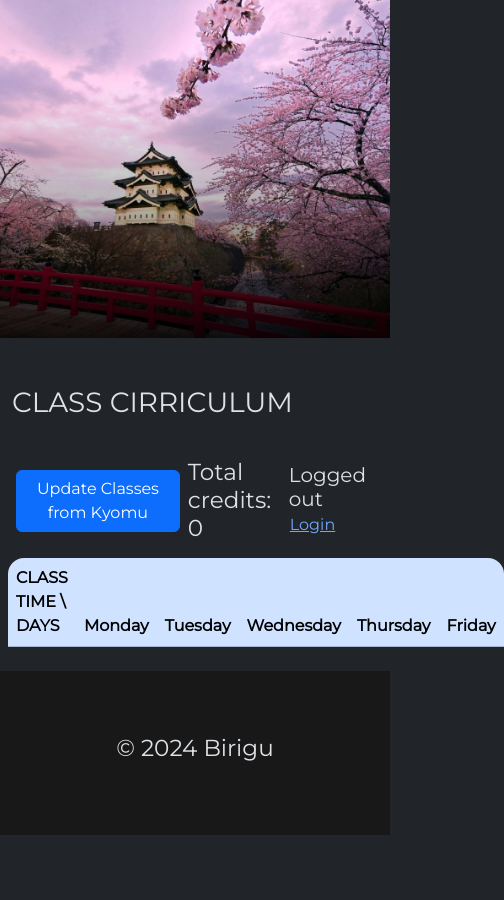
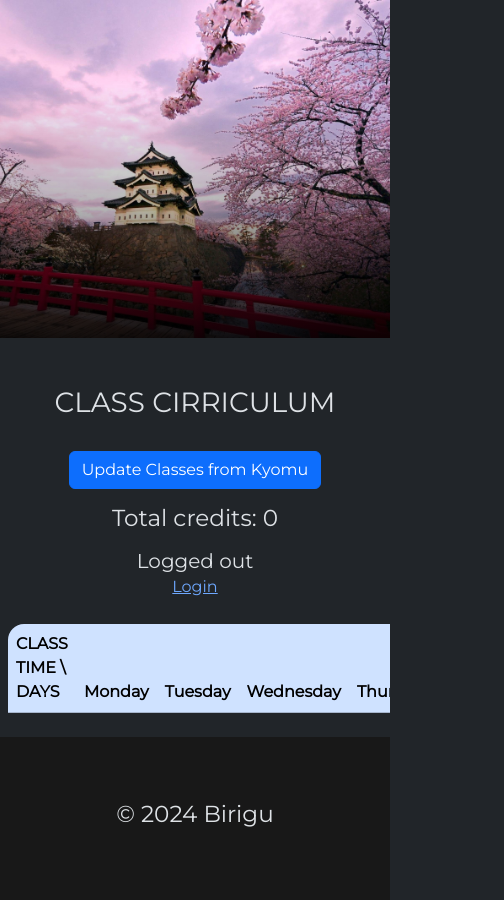
Before and after one commit to b1rigu/TUTManage, a website: page public/index.html in a window 390 px wide. Shown: the whole page, 504 px wide, since content can reach past the window. Before the commit the page ends 844 px from the top, so only its background shows below. Drawn offline with nearby package versions, Linux system fonts and the light colour scheme.

Commit message:
fixed responsivity

```diff
--- a/public/index.html
+++ b/public/index.html
@@ -24,10 +24,12 @@
             <img src="./background.jpg" />
             <div class="img-cover-bottom"></div>
         </div>
-        <div class="container pt-5 pb-4">
-            <h1>CLASS CIRRICULUM</h1>
+        <div class="container pt-5 pb-2">
+            <h1 class="text-center text-lg-start">CLASS CIRRICULUM</h1>
         </div>
-        <div class="container d-flex p-2 align-items-center">
+        <div class="container p-2">
+            <div class="row align-items-center">
+                <div class="my-2 col-12 col-lg-4 text-center">
                     <button
                         type="button"
                         class="btn btn-primary mx-2"
@@ -36,15 +38,21 @@
                     >
                         Update Classes from Kyomu
                     </button>
+                </div>
+                <div class="my-2 col-12 col-lg-4 text-center">
                     <h3 class="m-0">Total credits: <span id="total-credits"></span></h3>
+                </div>
+                <div class="my-2 col-12 col-lg-4 text-center">
                     <div class="ms-auto mb-0 spinner-border loading" role="status"></div>
                     <h5 class="ms-auto mb-0 non-loading">
                         <span id="login-status"></span>
-                <span class="pe-3" id="loggedin-username"></span>
+                        <span id="loggedin-username"></span>
                         <div id="login-btn-div"></div>
                     </h5>
                 </div>
-        <div class="container p-2">
+            </div>
+        </div>
+        <div class="table-responsive container p-2">
             <table class="table table-striped table-primary" id="cirriculum-table">
                 <thead>
                     <tr>
@@ -437,7 +445,14 @@
 
     <!-- Toast template -->
     <div class="toast-container position-fixed bottom-0 end-0 p-3">
-        <div id="alert-toast" class="toast" role="alert" aria-live="assertive" aria-atomic="true" ref={toastRef}>
+        <div
+            id="alert-toast"
+            class="toast"
+            role="alert"
+            aria-live="assertive"
+            aria-atomic="true"
+            ref="{toastRef}"
+        >
             <div class="toast-header">
                 <strong class="me-auto">Alert</strong>
                 <button
```
Lines whose indentation alone changed are shown as unchanged.
